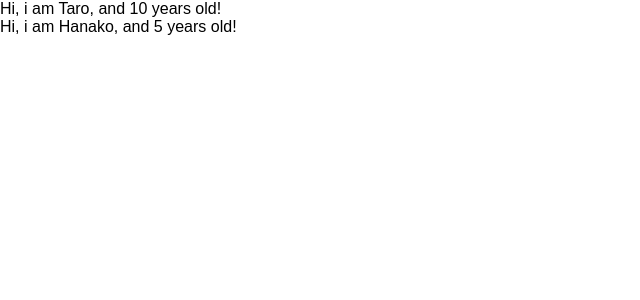
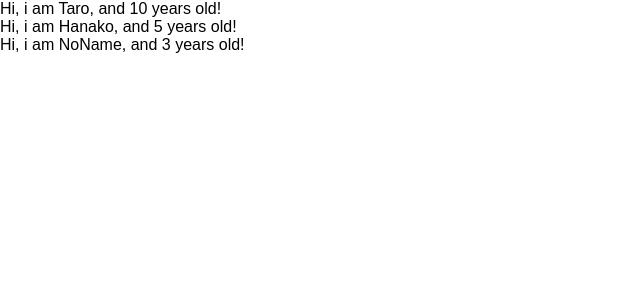
Before and after one commit to Manazon-010101/udemy-react-redux-crud-app, a React (Create React App) app: page / in a window 1280 px wide. Shown: the top 300 px of the page, without its empty margins (0-640 px from the left). Built offline with nearby package versions, Linux system fonts and the light colour scheme.

Commit message:
learn prop-types

```diff
--- a/src/App.js
+++ b/src/App.js
@@ -1,25 +1,16 @@
 import React from 'react';
-
-// 親のコンポーネントから子のコンポーネントに対してあるデータを渡したい時に
-// propsを使ってデータを渡してあげる。
+import PropTypes from 'prop-types';
 
 const App = () => {
-  // 簡略化する為、
-  // User情報を一括で変数で管理してそれをmap処理を使って順番に回しながら各Userのプロファイルを表示する
   const profiles = [
     {name: "Taro", age: 10},
     {name: "Hanako", age: 5},
+    {name: "NoName", age: 3}
   ]
   return (
     <div>
-      {/* JSのコードなので{}で囲む */}
       {
-                            // ↓keyにindexを与えてあげる
         profiles.map((profile, index) => {
-          // ↓Reactにはバーチャルdomが存在していて、
-          // その中でどのdomが変更になったのかを管理している
-          // その変更点のみを実際のdomに反映していくと言う機構がある
-          // それぞれの値にkeyを与えてあげて、必要最低限なdomの範囲をReactが管理している
           return <User name={profile.name} age={profile.age} key={index}/>
         })
       }
@@ -27,9 +18,15 @@ const App = () => {
   )
 }
 
-//            ↓nameとageを受け取ることができる
 const User = (props) => {
 return <div>Hi, i am {props.name}, and {props.age} years old! </div>
 }
 
+// 型チェック 受け取るプロパティの型がブレないように初めに定義しておく
+User.propTypes = {
+  name: PropTypes.string,
+                        // ↓ age属性が存在しないとダメですよと言うエラーを出すためにある物
+  age: PropTypes.number.isRequired
+}
+
 export default App;
```
Also changed, not shown: 1 other file (tests, documents, lock files or other folders).
